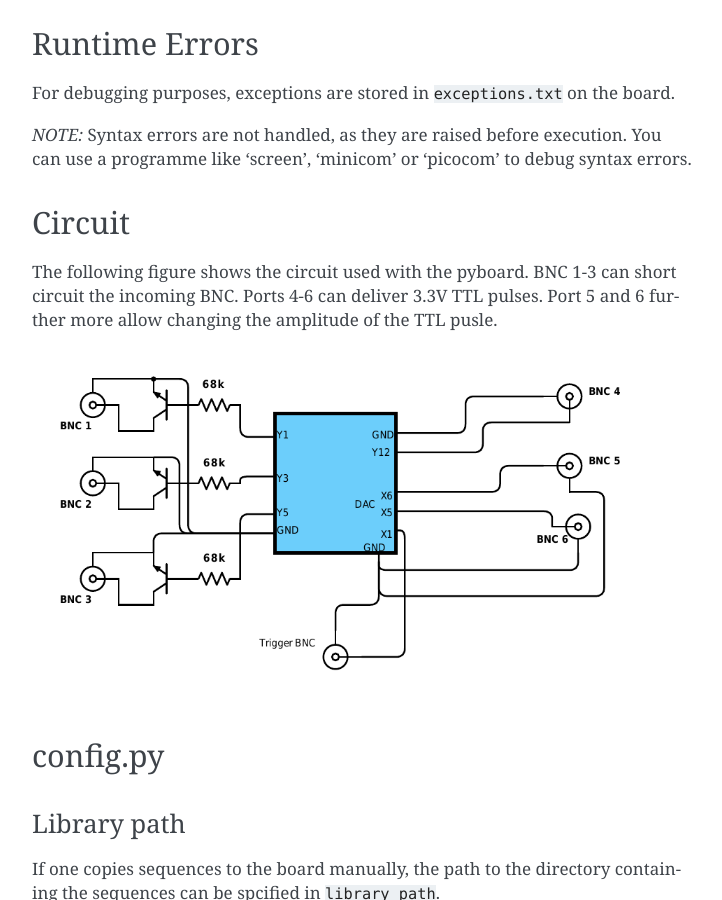
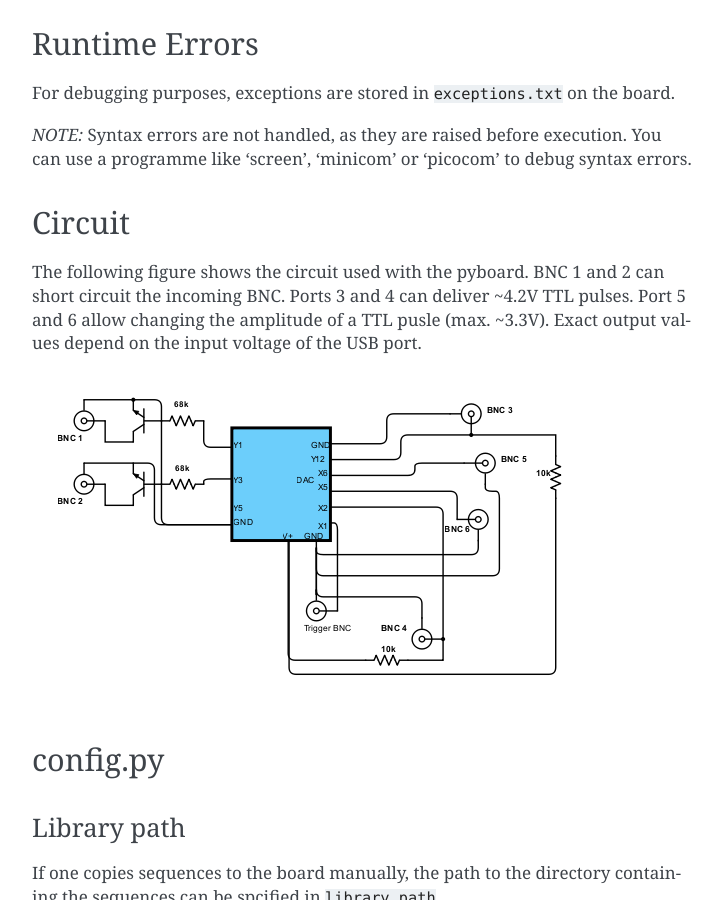
Before and after one commit to IBT-FMI/COSplay, a Sphinx documentation site: the page built from documentation/pyboard.rst, in a window 1280 px wide and 900 px high, scrolled down 1622 px. Shown: the whole window, without its empty margins (388-1110 px from the left). Built offline with Sphinx 7.4.7, drawn with Linux system fonts in a browser that asks for light colours; formulas are drawn with MathJax 3.

Commit message:
updated docs for pull up open drain

```diff
--- a/documentation/COSplay.rst
+++ b/documentation/COSplay.rst
@@ -12,7 +12,8 @@ Features
 ========
 
 - TTL trigger from MRI scanner can be used
-- 3 TTL output channels (3.3V) and 3 transistor channels
+- 2 TTL output channels (~4.2V)
+- 2 transistor channels (up to ~3.3V)
 - 2 TTL output channels with variable amplitude
 - Microcontroller can be used standalone (c.f. :ref:`pyboard`)
 - Stimulus pulse delivery with  :math:`ms` or :math:`\mu s` accurary
--- a/documentation/pyboard.rst
+++ b/documentation/pyboard.rst
@@ -78,7 +78,8 @@ You can use a programme like 'screen', 'minicom' or 'picocom' to debug syntax er
 Circuit
 =======
 
-The following figure shows the circuit used with the pyboard. BNC 1-3 can short circuit the incoming BNC. Ports 4-6 can deliver 3.3V TTL pulses. Port 5 and 6 further more allow changing the amplitude of the TTL pusle.
+The following figure shows the circuit used with the pyboard. BNC 1 and 2 can short circuit the incoming BNC. Ports 3 and 4 can deliver ~4.2V TTL pulses. Port 5 and 6 allow changing the amplitude of a TTL pusle (max. ~3.3V).
+Exact output values depend on the input voltage of the USB port.
 
 .. image:: circuit.png
 
```
Also changed, not shown: documentation/circuit.png.
